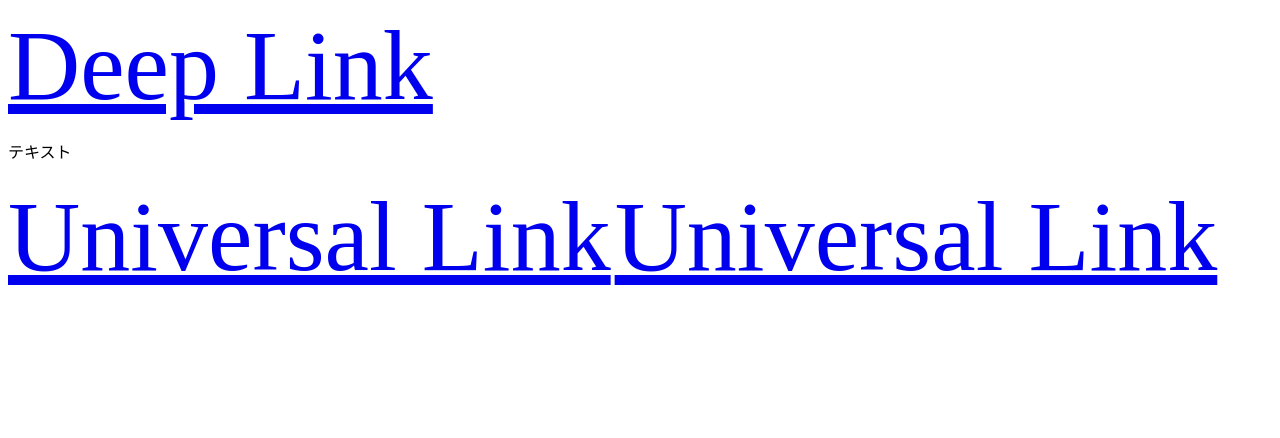
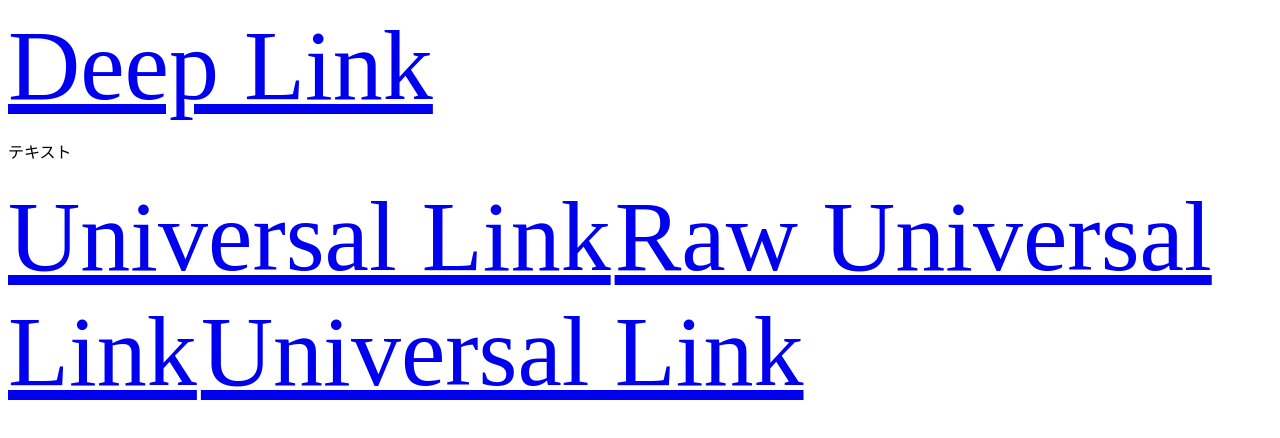
Before and after one commit to delt4123/gunma, a plain HTML site: page index.html in a window 1280 px wide. Drawn offline with Linux system fonts and the light colour scheme.

Commit message:
Update index.html

```diff
--- a/index.html
+++ b/index.html
@@ -11,6 +11,7 @@
       <a href="https://app.adjust.com/tmd02r9?deep_link=minefocus-gunmabank-tsubasa%3A%2F%2F&campaign=gungin-web&adgroup=other&creative=000139">Deep Link</a>
       <p>テキスト</p>
       <a href="https://6wmk.adj.st?adjust_t=tmd02r9&campaign=gungin-web&adgroup=other&creative=000139">Universal Link</a>
+      <a href="6wmk.adj.st">Raw Universal Link</a>
       <a href="https://6wmk.adj.st/adjust/start?adjust_t=tmd02r9&campaign=gungin-web&adgroup=other&creative=000139">Universal Link</a>
    </body>
 </html>
```
